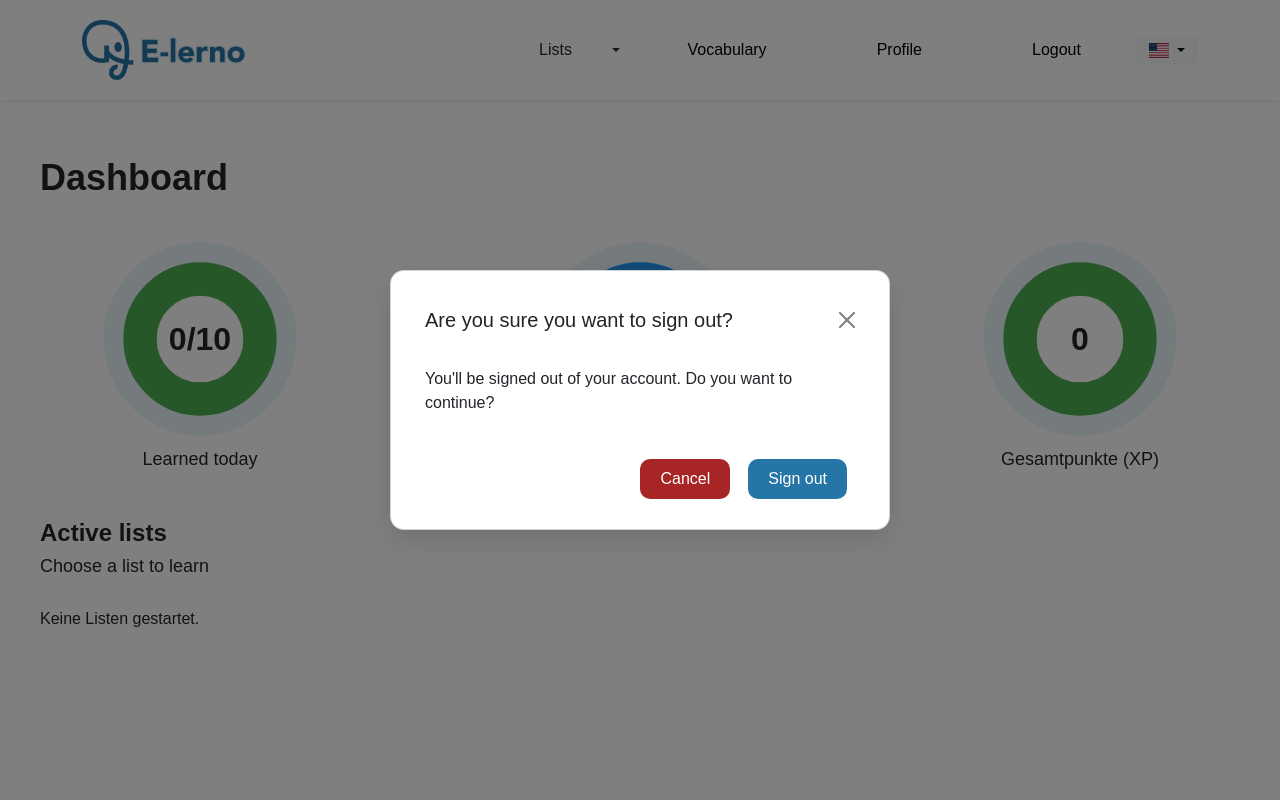
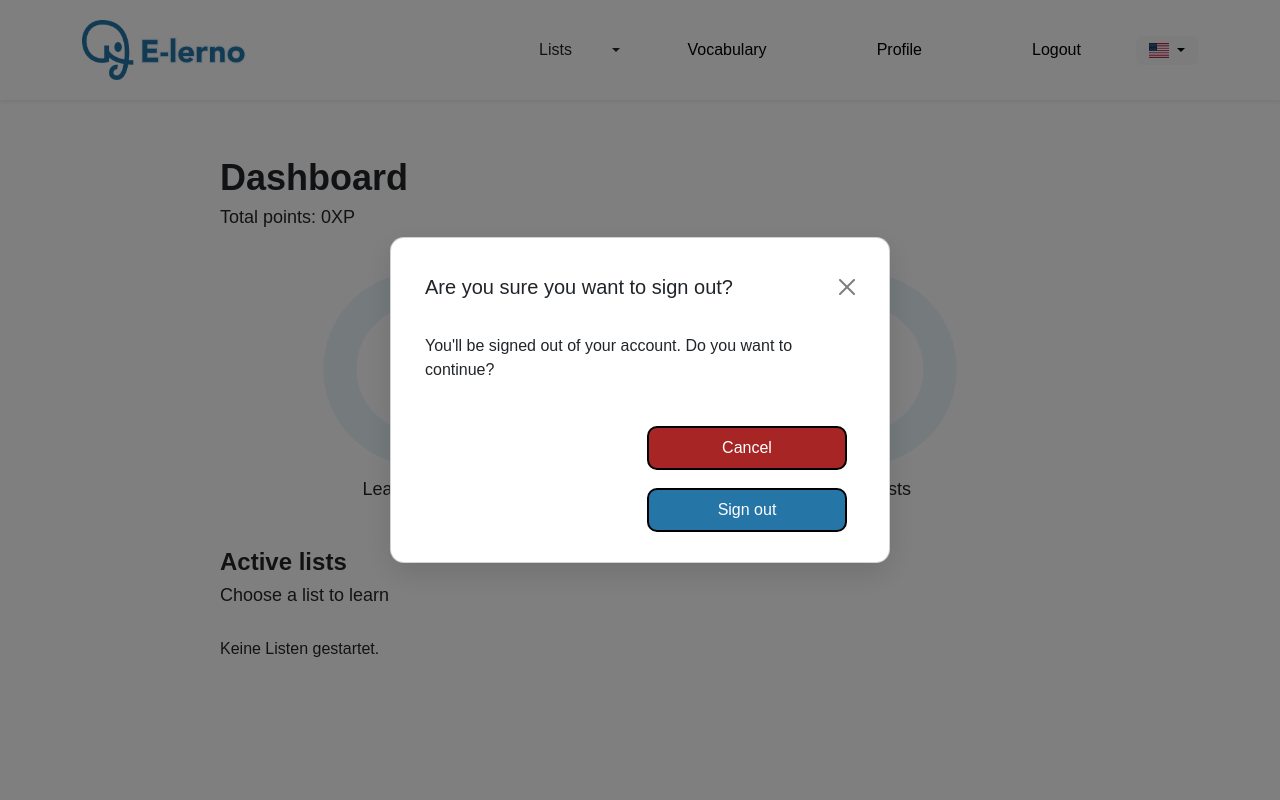
Before and after one commit to Group-Projects-FIAE/sprach-lernen-app, a Django app: page / in a window 1280 px wide, after a click on "Logout". Run offline with Django 5.2, Linux system fonts and the light colour scheme; the visitor is signed in with stand-in values (Sample User, id 1); data that the repository does not hold is empty.

Commit message:
adjust style and language

```diff
--- a/lessons/views.py
+++ b/lessons/views.py
@@ -87,7 +87,7 @@ def lesson_input(request, pk):
 
             if user_answer == correct:
                 # Provide immediate feedback and stay on the same page so the user sees the result.
-                context["feedback"] = "Richtig! 🎉"
+                context["feedback"] = "correct 🎉"
                 context["feedback_class"] = "correct"
                 service.update_progress(word, True)
                 # Do NOT redirect here — render the same template with feedback visible.
@@ -97,7 +97,7 @@ def lesson_input(request, pk):
                 return render(request, "lessons/input.html", context)
 
             else:
-                context["feedback"] = "Leider falsch."
+                context["feedback"] = "incorrect"
                 context["feedback_class"] = "incorrect"
                 context["correct_answer"] = word.translation
                 service.update_progress(word, False)
@@ -266,7 +266,7 @@ def lesson_select(request, pk):
                         }
                         return render(request, "lessons/select.html", context)
                     else:
-                        feedback = "Leider falsch."
+                        feedback = "incorrect"
                         feedback_class = "incorrect"
                         service.update_progress(word, False)
         elif action == "skip":
--- a/templates/account/login.html
+++ b/templates/account/login.html
@@ -21,8 +21,8 @@
                     </div>
 
                     <div class="buttons">
-                        <button type="submit" class="btn btn-start">Login</button>
-                        <button type="button" class="btn btn-cancel" onclick="window.history.back()">Cancel</button>
+                        <button type="submit" class="btn-start">Login</button>
+                        <button type="button" class="btn-cancel" onclick="window.history.back()">Cancel</button>
                     </div>
                     <div class="text-center mt-3">Or login with:</div>
                     {% for provider in socialaccount_providers %}
--- a/templates/account/signup.html
+++ b/templates/account/signup.html
@@ -46,8 +46,8 @@
                     </div>
 
                     <div class="buttons">
-                        <button type="submit" class="btn btn-start">Sign Up</button>
-                        <button type="button" class="btn btn-cancel" onclick="window.history.back()">Cancel</button>
+                        <button type="submit" class="btn-start">Sign Up</button>
+                        <button type="button" class="btn-cancel" onclick="window.history.back()">Cancel</button>
                     </div>
                 </form>
 
--- a/templates/lessons/input.html
+++ b/templates/lessons/input.html
@@ -52,12 +52,12 @@
         <!-- Buttons -->
         {% if not checked %}
             <div class="lesson-buttons mt-3">
-                <button type="submit" name="action" value="check" class="btn btn-start">Check</button>
-                <a class="btn btn-cancel skip-link" href="?word={{ current_word }}">Skip</a>
+                <button type="submit" name="action" value="check" class="btn-start">Check</button>
+                <a class="btn-cancel skip-link" href="?word={{ current_word }}">Skip</a>
             </div>
         {% else %}
             <div class="lesson-buttons mt-3">
-                <button type="submit" name="action" value="next" class="btn btn-start">Next</button>
+                <button type="submit" name="action" value="next" class="btn-start">Next</button>
             </div>
         {% endif %}
     </form>
--- a/templates/lessons/select.html
+++ b/templates/lessons/select.html
@@ -57,15 +57,15 @@
                 <div class="lesson-buttons">
                     {% if not checked %}
                         <input type="hidden" name="word_index" value="{{ current_word|add:'-1' }}">
-                        <button type="submit" name="action" value="check" class="btn btn-start">Check</button>
+                        <button type="submit" name="action" value="check" class="btn-start">Check</button>
                     {% else %}
                         <input type="hidden" name="word_index" value="{{ current_word|add:'-1' }}">
-                        <button type="submit" name="action" value="next" class="btn btn-start">Next</button>
+                        <button type="submit" name="action" value="next" class="btn-start">Next</button>
                     {% endif %}
                 </div>
                 {% if not checked %}
                 <div>
-                    <a class="btn btn-cancel skip-link" href="?word={{ current_word }}">Skip</a>
+                    <a class="btn-cancel skip-link" href="?word={{ current_word }}">Skip</a>
                 </div>
                 {% endif %}
             </div>
--- a/templates/static/style.css
+++ b/templates/static/style.css
@@ -27,7 +27,7 @@
 
         h3{
             font-size: 18px;
-            font-weight: light;
+            font-weight: 300;
         }
         .navbar-btn{
             text-decoration: none;
@@ -108,47 +108,32 @@
             margin-top: 28px;
         }
 
-        .btn-start {
-            display: inline-flex;
-            align-items: center;
-            justify-content: center;
-            background: #2575A7;
+         /* unified button sizing for start and cancel */
+        .btn-start, .btn-cancel {
+            display: inline-block;
+            min-width: 200px;
+            min-height: 40px;
+            padding: 0 16px;
+            line-height: 40px;
+            text-align: center;
             color: white;
-            padding: 8px 20px;
             border-radius: 10px;
-            border: none;
-            text-align: center;
+            border: 2px solid #000; /* black border to match design */
             text-decoration: none;
+            box-sizing: border-box;
             vertical-align: middle;
-            white-space: nowrap; /* keep text in one line */
-            width: auto; /* allow automatic width based on content */
+            cursor: pointer;
         }
 
-        .btn-start:hover {
-            box-shadow: 0px 4px 8px #D9D9D9;
+        .btn-start { background: #2575A7; }
+        .btn-cancel { background: #A72525; }
+
+        .btn-start:hover, .btn-cancel:hover {
+            box-shadow: 0 4px 8px rgba(0,0,0,0.08);
         }
 
 
         .btn-choose:hover{
-            box-shadow: 0px 4px 8px #D9D9D9;
-        }
-
-        .btn-cancel{
-            display: inline-flex;
-            align-items: center;
-            justify-content: center;
-            background: #A72525;
-            color: white;
-            padding: 8px 20px;
-            border-radius: 10px;
-            text-decoration: none;
-            border: none;
-            vertical-align: middle;
-            white-space: nowrap; /* keep text in one line */
-            width: auto; /* allow automatic width based on content */
-        }
-
-        .btn-cancel:hover{
             box-shadow: 0px 4px 8px #D9D9D9;
         }
 
@@ -190,14 +175,18 @@
         }
 
         .circle-stat .progress {
-            stroke: #4CAF50;
+            stroke: #2575A7;
             stroke-dasharray: 283;
-            stroke-linecap: round;
             transition: stroke-dashoffset 0.5s;
         }
 
+        /* dashboard stat circles use pathLength=100; limit override to dashboard only */
+        .dashboard-container .stats-section .circle-stat .progress {
+            stroke-dasharray: 100;
+        }
+
         .circle-stat .progress.lists {
-            stroke: #2196F3;
+            stroke: #2575A7;
         }
 
         .stat-number {
@@ -326,8 +315,3 @@
         }
 
         /* End of custom modal styles */
-
-
-
-
-        }
--- a/templates/users/dashboard.html
+++ b/templates/users/dashboard.html
@@ -4,6 +4,7 @@
 {% block content %}
 <div class="dashboard-container">
     <h1>Dashboard</h1>
+    <h3>Total points: <strong>{{ total_points|default:0 }}XP</strong></h3>
 
     <!-- Statistiken -->
     <div class="stats-section">
@@ -11,9 +12,7 @@
             <div class="circle-stat">
                 <svg viewBox="0 0 150 150">
                     <circle class="bg" cx="75" cy="75" r="60"></circle>
-                    <circle class="progress" cx="75" cy="75" r="45"
-                            style="stroke-dashoffset: {{ words_today_offset }};">
-                    </circle>
+                    <circle class="progress" cx="75" cy="75" r="60" pathLength="100" stroke-dashoffset="{{ words_today_offset }}"></circle>
                 </svg>
                 <div class="stat-number">{{ words_today|default:0 }}/{{ words_goal|default:0 }}</div>
             </div>
@@ -24,24 +23,11 @@
             <div class="circle-stat">
                 <svg viewBox="0 0 150 150">
                     <circle class="bg" cx="75" cy="75" r="60"></circle>
-                    <circle class="progress lists" cx="75" cy="75" r="45"
-                            style="stroke-dashoffset: {{ lists_learned_offset }};">
-                    </circle>
+                    <circle class="progress lists" cx="75" cy="75" r="60" pathLength="100" stroke-dashoffset="{{ lists_learned_offset }}"></circle>
                 </svg>
                 <div class="stat-number">{{ lists_learned|default:0 }}/{{ lists_total|default:0 }}</div>
             </div>
             <h3 class="stat-label">Learned lists</h3>
-        </div>
-
-        <div class="stat-card">
-            <div class="circle-stat">
-                <svg viewBox="0 0 150 150">
-                    <circle class="bg" cx="75" cy="75" r="60"></circle>
-                    <circle class="progress xp" cx="75" cy="75" r="45" style="stroke-dashoffset: 0;"></circle>
-                </svg>
-                <div class="stat-number">{{ total_points|default:0 }}</div>
-            </div>
-            <h3 class="stat-label">Gesamtpunkte (XP)</h3>
         </div>
     </div>
 
@@ -55,7 +41,7 @@
                 <h3>
                     {{ list.name }}
                     {% if list.is_completed %}
-                        <span class="badge bg-success">Fertig</span>
+                        <span class="badge bg-success">Done</span>
                     {% endif %}
                 </h3>
 
@@ -66,10 +52,10 @@
                 </div>
 
                 {% if list.is_locked %}
-                    <button class="btn-start" disabled>Wiederholen</button>
+                    <button class="btn-start" disabled>Repeat</button>
                     <div class="text-muted small mt-1">Available in {{ list.unlock_in_days }} days</div>
                 {% else %}
-                    <a href="{% url 'list_detail' pk=list.id %}" class="btn-start">{% if list.is_completed %}Wiederholen{% else %}Start{% endif %}</a>
+                    <a href="{% url 'list_detail' pk=list.id %}" class="btn-start">{% if list.is_completed %}Repeat{% else %}Start{% endif %}</a>
                 {% endif %}
              </div>
         {% empty %}
--- a/templates/vocab/vocabulary.html
+++ b/templates/vocab/vocabulary.html
@@ -38,9 +38,6 @@
                     <th>
                         Level
                     </th>
-                    <th>
-                        List
-                    </th>
                 </tr>
             </thead>
             <tbody>
@@ -49,8 +46,7 @@
                     <td>{{ word.word }}</td>
                     <td>{{ word.translation }}</td>
                     <td><span class="badge bg-light text-muted fw-normal">{{ word.word_type|default:"-" }}</span></td>
-                    <td><span class="badge bg-light text-primary">{{ word.vocab_list.level.code }}</span></td>
-                    <td>{{ word.vocab_list.name }}</td>
+                    <td><span class="fw-bold">{{ word.vocab_list.level.code }}</span></td>
                 </tr>
                 {% empty %}
                 <tr>
--- a/vocab/views.py
+++ b/vocab/views.py
@@ -161,7 +161,9 @@ class ListDetailView(LoginRequiredMixin, DetailView):
         context['learned_today'] = learned_today
         # compute circle dash offset (same circumference used elsewhere)
         CIRC = 283.0
-        context['progress_offset'] = max(0.0, min(CIRC, CIRC - (CIRC * (progress_percent / 100.0))))
+        # compute using raw fraction to avoid rounding issues
+        fraction = (learned_all / context['total_words']) if context['total_words'] > 0 else 0.0
+        context['progress_offset'] = max(0.0, min(CIRC, CIRC * (1.0 - fraction)))
         context['progress_percent'] = progress_percent
         return context
 
```
Also changed, not shown: templates/vocab/list_detail.html (+8 -17 lines), templates/vocab/lists.html (+4 -4 lines), users/services.py (+26 -4 lines).
